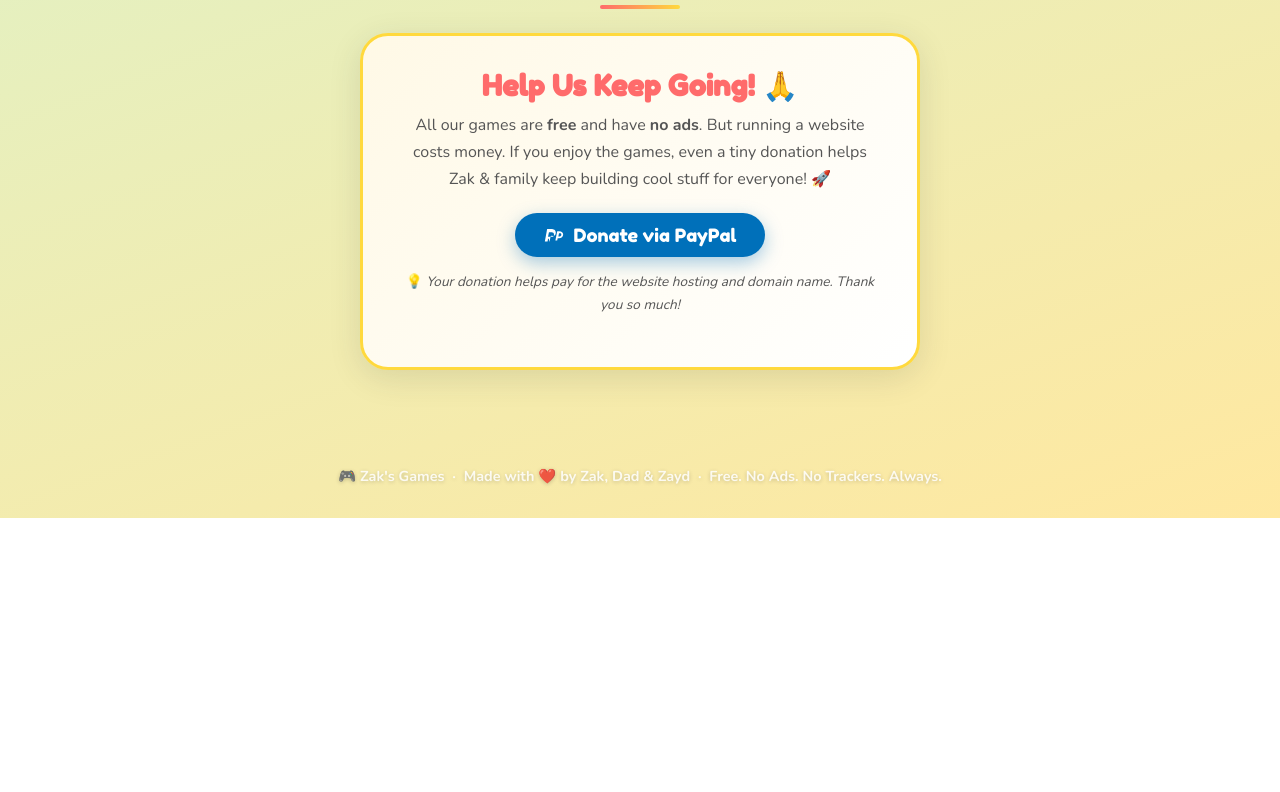
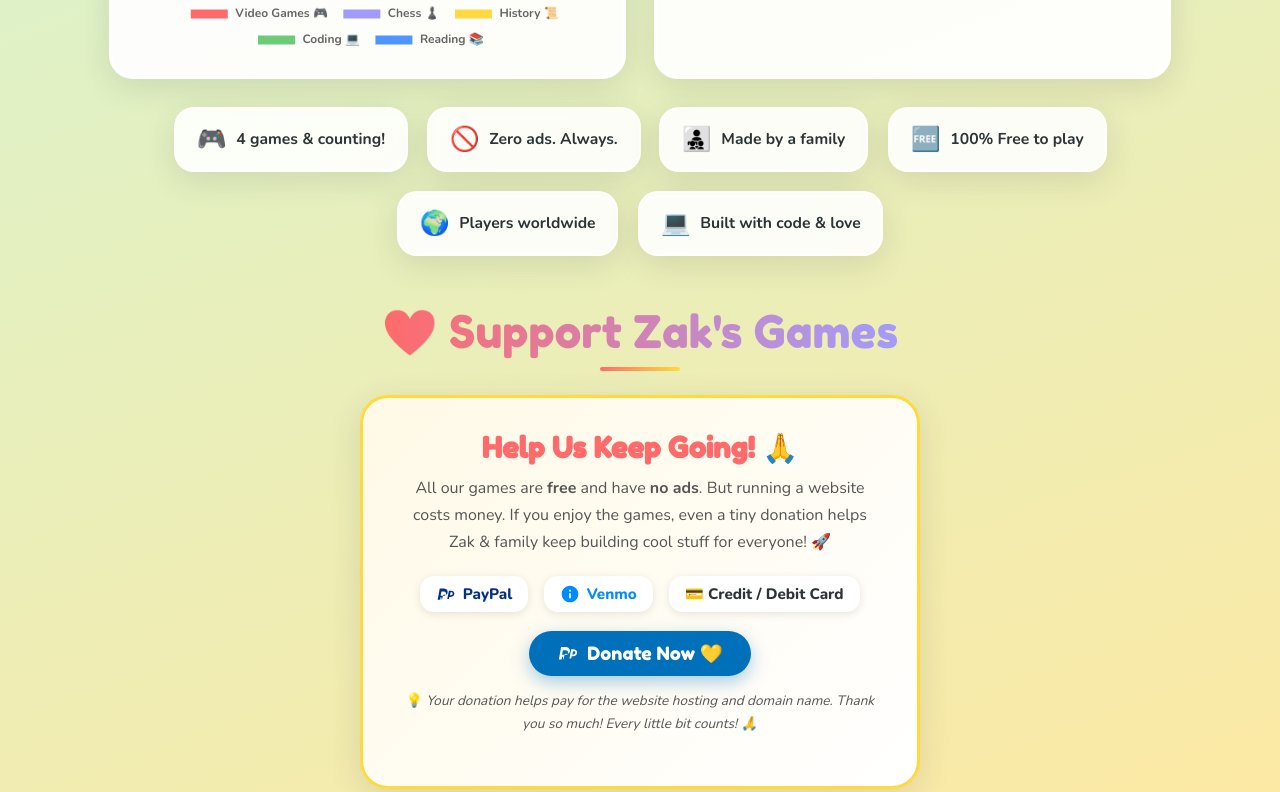
Before and after one commit to ZakCraft/zaksgames, a plain HTML site: page index.html in a window 1280 px wide. Shown: the part 2328-3120 px from the top of the page. Before the commit the page ends 2846 px from the top, so only its background shows below. Drawn offline with nearby package versions, Linux system fonts and the light colour scheme.

Commit message:
Update index

```diff
--- a/index.html
+++ b/index.html
@@ -502,6 +502,20 @@
       </div>
     </a>
 
+    <!-- Hide & Seek -->
+    <a class="game-card" href="https://zaydscraft.github.io/hideandseek" target="_blank" rel="noopener">
+      <div class="card-banner" style="background: linear-gradient(135deg,#81ecec,#00b894);">
+        <span class="card-banner-emoji">🙈🌳</span>
+      </div>
+      <div class="card-body">
+        <div class="card-title">Hide &amp; Seek</div>
+        <div class="card-desc">Can you find them? A super fun Hide &amp; Seek game made by Zak's little brother Zayd! 🧡</div>
+        <span class="card-cta" style="background: linear-gradient(135deg,#00b894,#81ecec);">
+          Play now <span class="card-arrow">→</span>
+        </span>
+      </div>
+    </a>
+
   </div>
 
   <!-- ── FUN STATS ── -->
@@ -520,7 +534,7 @@
 
   <!-- Fun fact pills -->
   <div class="facts-row" style="margin-top:1.8rem;">
-    <div class="fact-pill" style="animation-delay:.1s"><span class="fi">🎮</span> 3 games &amp; counting!</div>
+    <div class="fact-pill" style="animation-delay:.1s"><span class="fi">🎮</span> 4 games &amp; counting!</div>
     <div class="fact-pill" style="animation-delay:.2s"><span class="fi">🚫</span> Zero ads. Always.</div>
     <div class="fact-pill" style="animation-delay:.3s"><span class="fi">👨‍👧‍👦</span> Made by a family</div>
     <div class="fact-pill" style="animation-delay:.4s"><span class="fi">🆓</span> 100% Free to play</div>
@@ -537,18 +551,33 @@
       All our games are <strong>free</strong> and have <strong>no ads</strong>. But running a website costs money.
       If you enjoy the games, even a tiny donation helps Zak &amp; family keep building cool stuff for everyone! 🚀
     </p>
-    <!-- Replace YOUR-PAYPAL-EMAIL@EMAIL.COM with the real PayPal email once you have it -->
+
+    <!-- Payment method icons -->
+    <div style="display:flex;justify-content:center;gap:1rem;flex-wrap:wrap;margin-bottom:1.2rem;">
+      <div style="background:#fff;border-radius:14px;padding:.5rem 1rem;box-shadow:0 2px 10px rgba(0,0,0,.1);font-weight:800;font-size:.95rem;color:#003087;display:flex;align-items:center;gap:.4rem;">
+        <svg width="20" height="20" viewBox="0 0 24 24" fill="#003087" xmlns="http://www.w3.org/2000/svg"><path d="M7.144 19.532l1.049-5.751c.11-.607.691-1.047 1.304-.918l.108.024C11.49 13.349 14 12.765 14 9.5c0-3-2.5-4-5-4H4.5L2 19h3l.5-3h.85l.794 3.532zM5.5 14l1-5h3c1.381 0 2.5.895 2.5 2.5S11.381 14 10 14H5.5zM17.5 8h-2l-2 10h2l.5-2.5h1.5c2.5 0 4.5-1.5 4.5-4 0-2-1.5-3.5-4.5-3.5zm.5 5.5h-1.25l.75-3.5H18.5c1 0 1.5.5 1.5 1.5s-.5 2-2 2z"/></svg>
+        PayPal
+      </div>
+      <div style="background:#fff;border-radius:14px;padding:.5rem 1rem;box-shadow:0 2px 10px rgba(0,0,0,.1);font-weight:800;font-size:.95rem;color:#008CFF;display:flex;align-items:center;gap:.4rem;">
+        <svg width="20" height="20" viewBox="0 0 24 24" fill="#008CFF" xmlns="http://www.w3.org/2000/svg"><path d="M12 2C6.48 2 2 6.48 2 12s4.48 10 10 10 10-4.48 10-10S17.52 2 12 2zm1 15h-2v-6h2v6zm0-8h-2V7h2v2z"/></svg>
+        Venmo
+      </div>
+      <div style="background:#fff;border-radius:14px;padding:.5rem 1rem;box-shadow:0 2px 10px rgba(0,0,0,.1);font-weight:800;font-size:.95rem;color:#2d3436;display:flex;align-items:center;gap:.4rem;">
+        💳 Credit / Debit Card
+      </div>
+    </div>
+
     <a
       class="donate-btn"
-      href="https://www.paypal.com/donate/?business=YOUR-PAYPAL-EMAIL@EMAIL.COM&currency_code=USD"
+      href="https://www.paypal.com/donate/?hosted_button_id=5H5JBPBZNWCEE"
       target="_blank"
       rel="noopener"
     >
       <svg width="22" height="22" viewBox="0 0 24 24" fill="white" xmlns="http://www.w3.org/2000/svg"><path d="M7.144 19.532l1.049-5.751c.11-.607.691-1.047 1.304-.918l.108.024C11.49 13.349 14 12.765 14 9.5c0-3-2.5-4-5-4H4.5L2 19h3l.5-3h.85l.794 3.532zM5.5 14l1-5h3c1.381 0 2.5.895 2.5 2.5S11.381 14 10 14H5.5zM17.5 8h-2l-2 10h2l.5-2.5h1.5c2.5 0 4.5-1.5 4.5-4 0-2-1.5-3.5-4.5-3.5zm.5 5.5h-1.25l.75-3.5H18.5c1 0 1.5.5 1.5 1.5s-.5 2-2 2z"/></svg>
-      Donate via PayPal
+      Donate Now 💛
     </a>
     <p class="donate-note">
-      💡 <em>Your donation helps pay for the website hosting and domain name. Thank you so much!</em>
+      💡 <em>Your donation helps pay for the website hosting and domain name. Thank you so much! Every little bit counts! 🙏</em>
     </p>
   </div>
 
```
